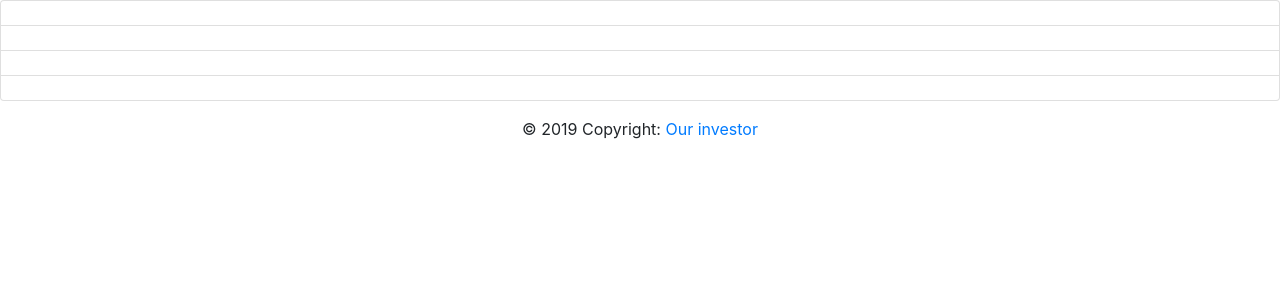
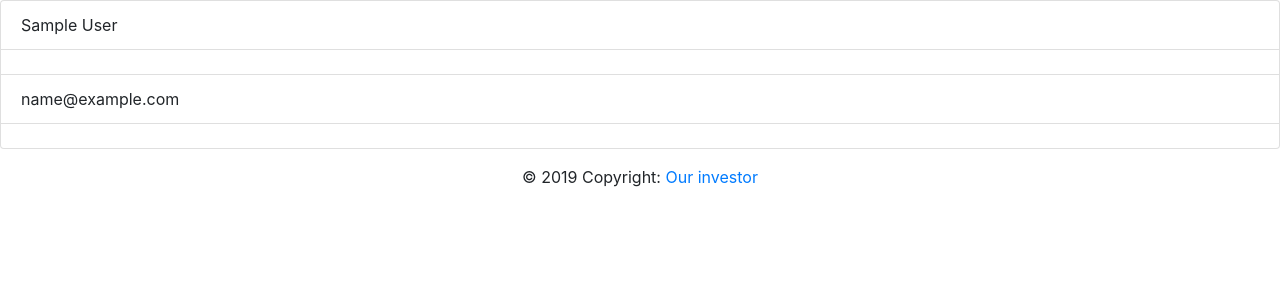
Before and after one commit to temur-kh/YATracker, a Django app: page /personal/ in a window 1280 px wide. Shown: the part 56-356 px from the top of the page. Run offline with Django 3.2, Linux system fonts and the light colour scheme; the visitor is signed in with stand-in values (Sample User, id 1); data comes from the database, SQL or seed files in the repository; some libraries are stand-ins or nearby versions.

Commit message:
fix[profile]: do some minor changes to page and the view
#fix #profile

```diff
--- a/user_manager/models/roles.py
+++ b/user_manager/models/roles.py
@@ -1,5 +1,5 @@
 ROLES = (
-        ('adm', 'admin'),
-        ('stu', 'student'),
-        ('ins', 'instructor'),
+        ('adm', 'Admin'),
+        ('stu', 'Student'),
+        ('ins', 'Instructor'),
         )
--- a/user_manager/templates/user_manager/account.html
+++ b/user_manager/templates/user_manager/account.html
@@ -1,9 +1,9 @@
 {% extends 'yatracker/base.html' %}
 {% block content %}
 <ul class="list-group">
-  <li class="list-group-item">{{ User.name }}</li>
-  <li class="list-group-item">{{ User.surname }}</li>
-  <li class="list-group-item">{{ User.email }}</li>
-  <li class="list-group-item">{{ User.user_type }}</li>
+  <li class="list-group-item">{{ user.name }}</li>
+  <li class="list-group-item">{{ user.surname }}</li>
+  <li class="list-group-item">{{ user.email }}</li>
+  <li class="list-group-item">{{ user.get_user_type_display }}</li>
 </ul>
 {% endblock %}
--- a/user_manager/views.py
+++ b/user_manager/views.py
@@ -19,4 +19,5 @@
 
 @require_authorized
 def personal(request):
-    return render(request, 'user_manager/account.html')
+    user = User.objects.get(pk=request.user.id)
+    return render(request, 'user_manager/account.html', {'user': user})
```
